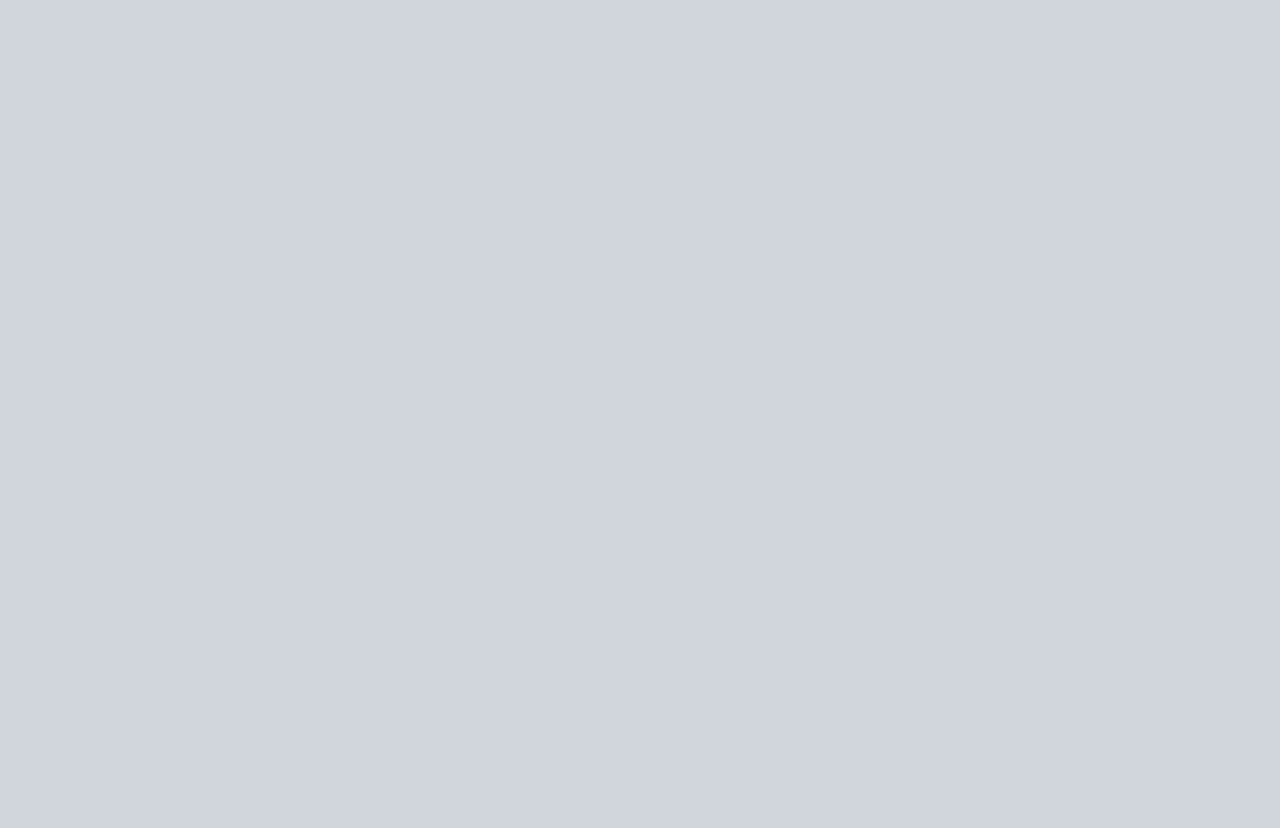
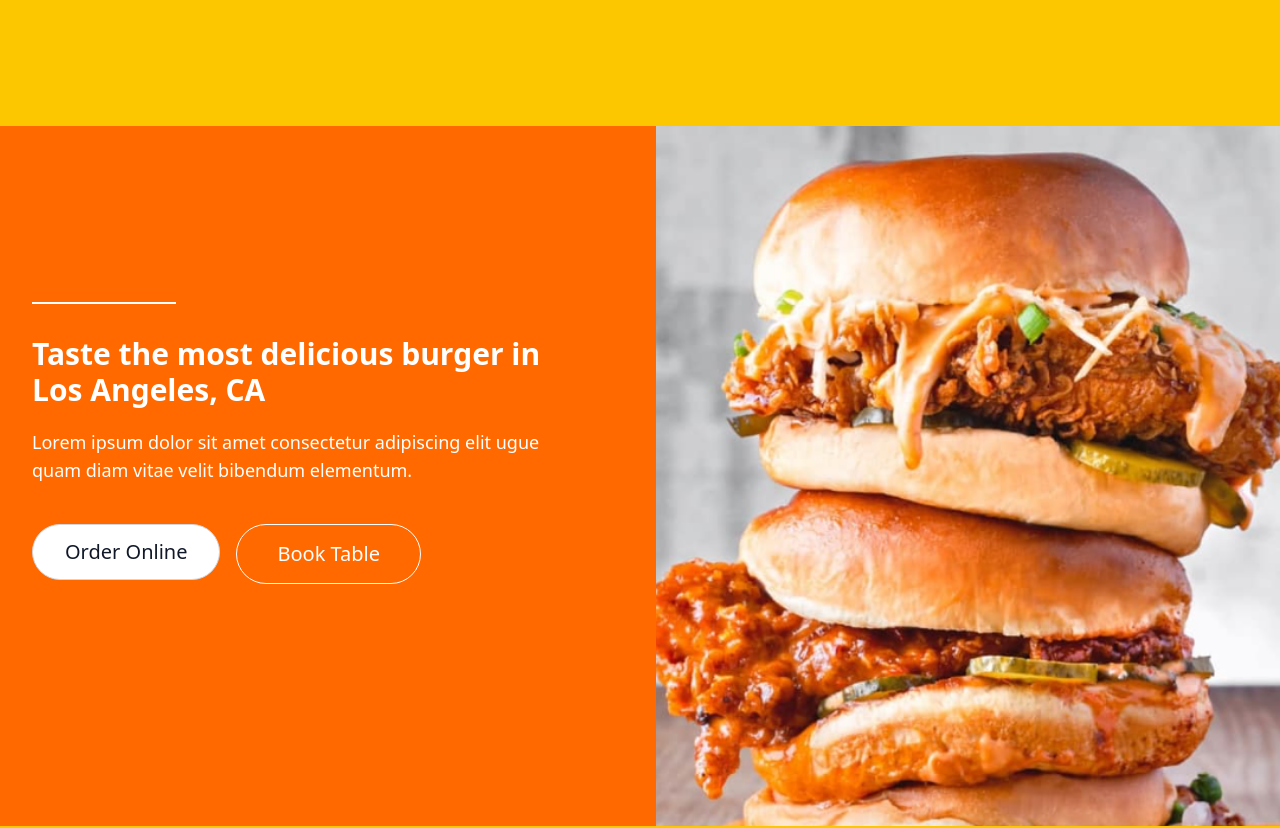
Before and after one commit to Kidist311/Dine-Reserve, a React (Vite) app: page / in a window 1280 px wide. Shown: the part 3820-4648 px from the top of the page. Built offline with nearby package versions, Linux system fonts and the light colour scheme; a web font is replaced by a local one.

Commit message:
added food catagory

```diff
--- a/src/pages/Home.jsx
+++ b/src/pages/Home.jsx
@@ -165,6 +165,47 @@ export default function Home() {
           </div>
        </div>
 
+       {/* menu */}
+       <div className=" w-full max-w-[1300px] h-[2400px] md:h-[1000px]  bg-yellow-400  ">
+
+       </div>
+
+       {/* order kind */}
+       <div className="w-full max-w-[1300px] h-[800px] md:h-[700px] bg-orange-500 flex flex-col md:flex-row ">
+
+          <div className="flex-1 p-4 ">
+              <div className="flex flex-col mt-10 md:mt-36 h-[300px] md:h-[400px] p-4 ">
+                    <hr className="bg-white h-0.5 w-36 border-0" />
+
+                    <h1 className="font-bold text-3xl text-white text-left mt-8">Taste the most delicious burger in <br/>Los Angeles, CA</h1>
+                    <p className="text-left text-white mt-5 text-lg">
+                    Lorem ipsum dolor sit amet consectetur adipiscing elit ugue <br/>
+                    quam diam vitae velit bibendum elementum.
+                    </p>
+                    <div className="flex gap-4  py-10 justify-start">
+                            <button className="h-14 px-8 text-xl rounded-full text-gray-900 bg-white border border-gray-300 hover:bg-orange-500 hover:text-white transition-colors duration-300 whitespace-nowrap">
+                            Order Online
+                            </button>
+                            <button className="h-15 px-10 text-xl text-white border rounded-full bg-orange-500 hover:scale-105 hover:shadow-xl transition-transform duration-200 whitespace-nowrap">
+                              Book Table
+                            </button>
+
+                        </div>
+              </div>
+          </div>
+
+          <div className="flex-1 bg-red-400 ">
+              <img src="/k/burger.png" alt="phone" className="w-full h-full object-cover" />
+
+          </div>
+      </div>
+{/* order kind */}
+      <div className=" w-full max-w-[1300px] h-[2400px] md:h-[1000px]  bg-yellow-400  ">
+
+       </div>
+
+
+
       </div>
     );
   }
```
Also changed, not shown: public/k/burger.png (added).
